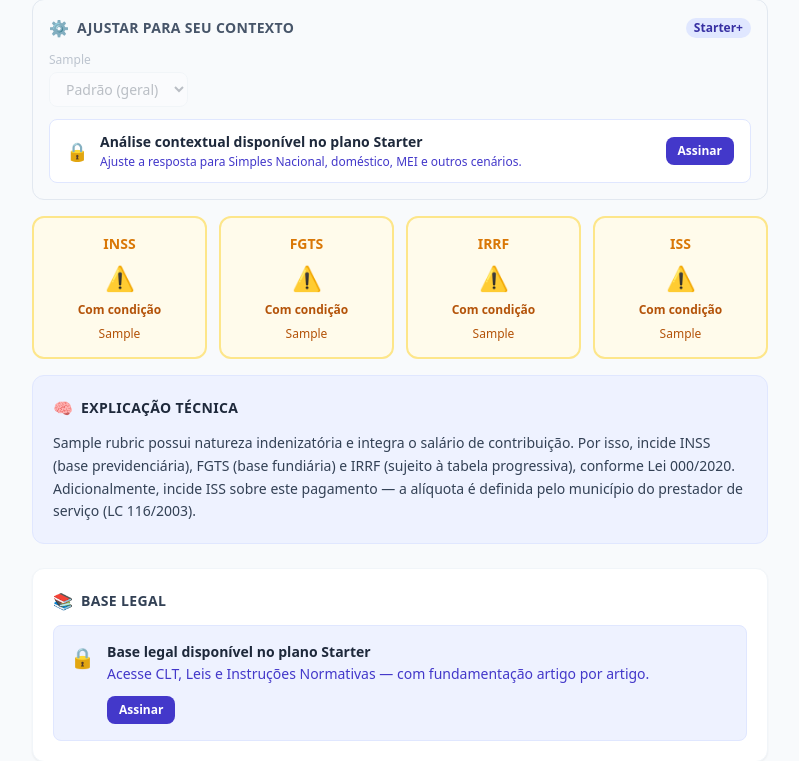
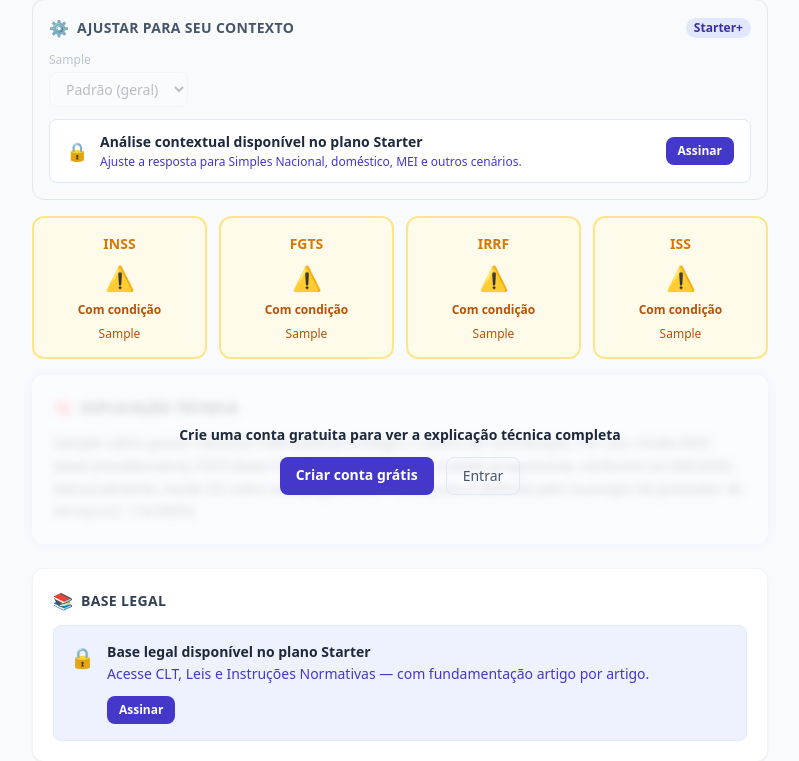
Before and after one commit to fabioGuttierrez/incide, a Django app: a page that uses templates/base.html in a window 1280 px wide. Shown: the part 334-1095 px from the top of the page, without its empty margins (240-1039 px from the left). Run offline with Django 5.2, Linux system fonts and the light colour scheme; tables that the repository leaves empty hold one stand-in row (values such as "Sample post"); some libraries are stand-ins or nearby versions.

Commit message:
fix: corrige acesso e visibilidade por perfil de usuário
- Contagem de consultas agora considera apenas visitas a rubricas
  (rubric__isnull=False), excluindo termos de busca do limite mensal
- Handler htmx:responseError redireciona corretamente em respostas 403
  em vez de silenciar o erro via hx-boost
- Usuários anônimos veem badges INSS/FGTS/IRRF mas recebem blur na
  explicação técnica e risco, com CTA para cadastro gratuito
- Usuários autenticados (qualquer plano) veem análise completa;
  gates de base legal e contexto permanecem para Starter+

Co-Authored-By: Claude Sonnet 4.6 <noreply@anthropic.com>

```diff
--- a/apps/accounts/models.py
+++ b/apps/accounts/models.py
@@ -83,6 +83,7 @@ class Subscription(models.Model):
         from apps.workspace.models import QueryLog
         return QueryLog.objects.filter(
             user=self.user,
+            rubric__isnull=False,
             created_at__month=timezone.now().month,
             created_at__year=timezone.now().year,
         ).count()
--- a/apps/accounts/plan_check.py
+++ b/apps/accounts/plan_check.py
@@ -49,6 +49,7 @@ def check_query_limit(user):
         from django.utils import timezone
         used = QueryLog.objects.filter(
             user=user,
+            rubric__isnull=False,
             created_at__month=timezone.now().month,
             created_at__year=timezone.now().year,
         ).count()
--- a/templates/base.html
+++ b/templates/base.html
@@ -100,6 +100,14 @@
     </div>
   </footer>
 
+  <script>
+    // Redireciona normalmente em caso de 403 (evita que hx-boost silencie limite de plano)
+    document.body.addEventListener('htmx:responseError', function(evt) {
+      if (evt.detail.xhr && evt.detail.xhr.status === 403) {
+        window.location.href = evt.detail.xhr.responseURL || window.location.href;
+      }
+    });
+  </script>
   {% block extra_js %}{% endblock %}
 </body>
 </html>
--- a/templates/catalog/partials/incidence_analysis.html
+++ b/templates/catalog/partials/incidence_analysis.html
@@ -111,6 +111,32 @@
   {% endif %}
 
   <!-- Explicação automática -->
+  {% if teaser_mode %}
+    <div class="relative mt-0">
+      <div class="bg-brand-50 border border-brand-100 rounded-xl p-5 blur-sm pointer-events-none select-none">
+        <div class="flex items-center gap-2 mb-3">
+          <span class="text-brand-600">🧠</span>
+          <h2 class="text-sm font-bold text-brand-800 uppercase tracking-wide">Explicação técnica</h2>
+        </div>
+        <p class="text-slate-700 text-sm leading-relaxed">{{ result.explanation }}</p>
+      </div>
+      <div class="absolute inset-0 flex flex-col items-center justify-center rounded-xl bg-white/75">
+        <p class="text-sm font-semibold text-slate-800 mb-3 text-center px-4">
+          Crie uma conta gratuita para ver a explicação técnica completa
+        </p>
+        <div class="flex gap-3">
+          <a href="{% url 'accounts:register' %}"
+             class="text-sm font-semibold bg-brand-600 text-white px-4 py-2 rounded-lg hover:bg-brand-700 transition-colors">
+            Criar conta grátis
+          </a>
+          <a href="{% url 'accounts:login' %}?next={{ request.path }}"
+             class="text-sm font-medium text-slate-600 border border-slate-200 px-4 py-2 rounded-lg hover:bg-slate-50 transition-colors">
+            Entrar
+          </a>
+        </div>
+      </div>
+    </div>
+  {% else %}
     <div class="bg-brand-50 border border-brand-100 rounded-xl p-5">
       <div class="flex items-center gap-2 mb-3">
         <span class="text-brand-600">🧠</span>
@@ -118,5 +144,6 @@
       </div>
       <p class="text-slate-700 text-sm leading-relaxed">{{ result.explanation }}</p>
     </div>
+  {% endif %}
 
 </div>
--- a/templates/catalog/rubric_detail.html
+++ b/templates/catalog/rubric_detail.html
@@ -109,7 +109,8 @@
 
   <!-- Cards de incidência — a informação mais importante -->
 
-  <!-- Bloco explicação de risco (só exibe para médio e alto) -->
+  <!-- Bloco explicação de risco (só exibe para autenticados com risco médio/alto) -->
+  {% if user.is_authenticated %}
     {% if result.risk_level == 'high' or result.risk_level == 'medium' %}
       <div class="flex items-start gap-3 rounded-xl border px-4 py-3 mb-4
         {% if result.risk_level == 'high' %}bg-red-50 border-red-200{% else %}bg-amber-50 border-amber-200{% endif %}">
@@ -125,6 +126,7 @@
           </p>
         </div>
       </div>
+    {% endif %}
   {% endif %}
 
   <!-- Painel de contexto (só aparece se houver regras contextuais para esta rubrica) -->
@@ -223,7 +225,11 @@
     </div>
   {% endif %}
 
+  {% if user.is_authenticated %}
     {% include 'catalog/partials/incidence_analysis.html' %}
+  {% else %}
+    {% include 'catalog/partials/incidence_analysis.html' with teaser_mode=True %}
+  {% endif %}
 
   <!-- Base legal -->
   {% if result.legal_basis %}
```
Lines whose indentation alone changed are shown as unchanged.
